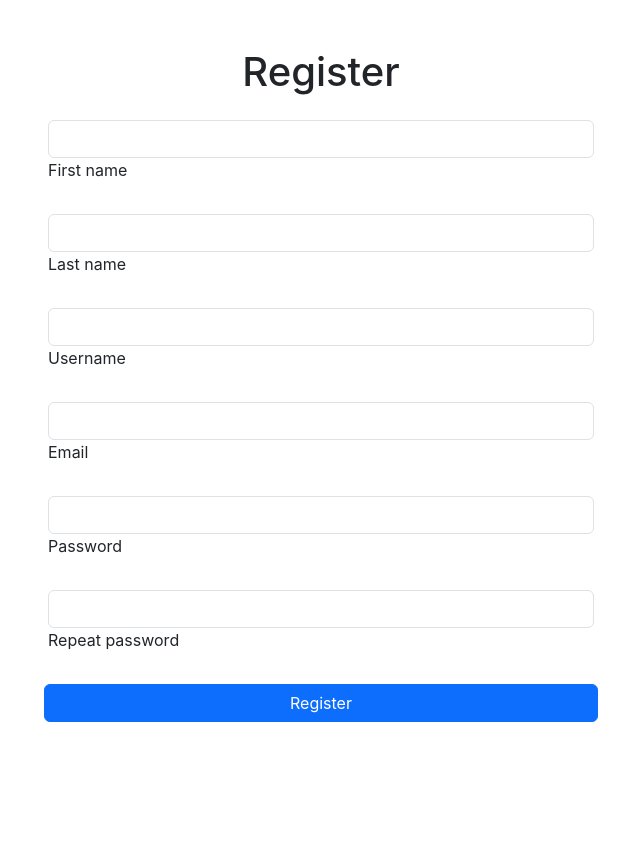
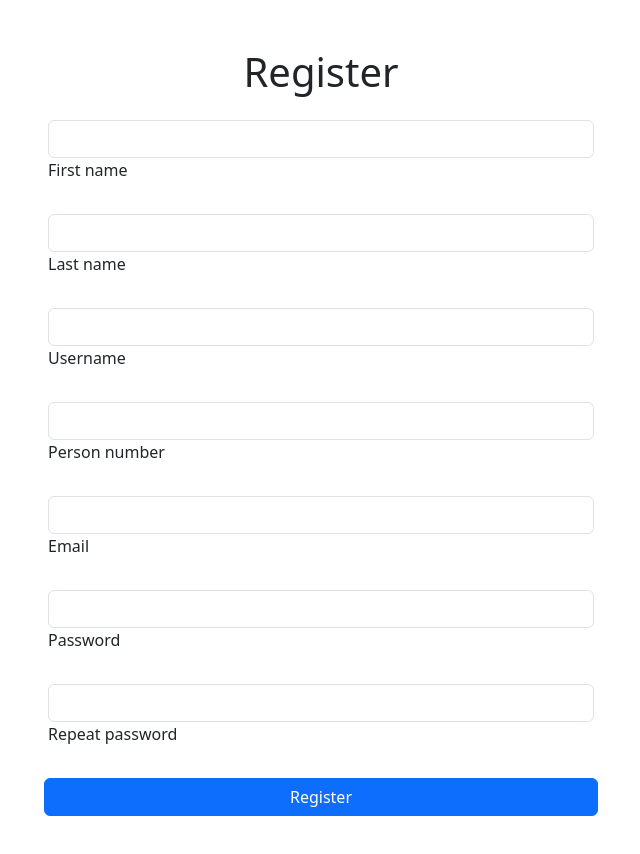
Before and after one commit to adrian-jonsson-sjoedin/IV1201-Project, a React (Create React App) app in the folder root/client/: page /register in a window 1280 px wide. Shown: the top 854 px of the page, without its empty margins (319-959 px from the left). Before the commit the page ends 800 px from the top, so only its background shows below. Built offline with nearby package versions, Linux system fonts and the light colour scheme.

Commit message:
registration success

```diff
--- a/root/client/src/index.css
+++ b/root/client/src/index.css
@@ -1,11 +1,4 @@
-body {
-  margin: 0;
-  font-family: -apple-system, BlinkMacSystemFont, 'Segoe UI', 'Roboto', 'Oxygen',
-    'Ubuntu', 'Cantarell', 'Fira Sans', 'Droid Sans', 'Helvetica Neue',
-    sans-serif;
-  -webkit-font-smoothing: antialiased;
-  -moz-osx-font-smoothing: grayscale;
-}
+
 
 .App {
   text-align: center;
--- a/root/client/src/presenter/home.js
+++ b/root/client/src/presenter/home.js
@@ -1,6 +1,6 @@
 import { useEffect, useState } from "react";
 import { useNavigate } from "react-router-dom";
-import { HomeView } from "../view/homeView";
+import { HomeView } from "../view/applicantHomeView";
 
 
 /**
--- a/root/client/src/presenter/login.js
+++ b/root/client/src/presenter/login.js
@@ -18,6 +18,9 @@ export default function Login(props) {
             console.log("test")
             navigate("/")
         }
+        else {
+            setLoginInfo("Login unsuccessful");
+        }
     }
 
     return (
--- a/root/client/src/presenter/register.js
+++ b/root/client/src/presenter/register.js
@@ -1,12 +1,13 @@
 import { useState } from "react";
 import { useNavigate } from "react-router-dom";
+import RegisterSuccessView from "../view/registerSuccess";
 import RegisterView from "../view/registerView";
 
 /**
  * Presenter for registring a new user
  */
 export default function Register() {
-    const [registerInfo, setRegisterInfo] = useState();
+    const [registerInfo, setRegisterInfo] = useState("");
     const navigate = useNavigate();
 
     function registerRequest(formEvent){
@@ -25,7 +26,7 @@ export default function Register() {
         .then(res => {
 
             if(res.register === "OK"){
-                navigate("/login");
+                setRegisterInfo("OK");
             }
             else {
                 setRegisterInfo("Register unsuccessful")
@@ -33,8 +34,8 @@ export default function Register() {
         })
     }
 
-    return (
-        <RegisterView submitRegisterForm={registerRequest} registerInfo={registerInfo}/>
-    );
-
+    if(registerInfo === "OK"){
+        return (<RegisterSuccessView  />);
+    }
+    return (<RegisterView submitRegisterForm={registerRequest} registerInfo={registerInfo}/>);
 }
--- /dev/null
+++ b/root/client/src/view/registerSuccess.js
@@ -0,0 +1,24 @@
+import { Link } from "react-router-dom";
+
+/**
+ * View that informs the user that the registartion was successful
+ * and links them to the login page.
+ */
+export default function RegisterSuccessView(){
+
+    return (
+        <div className="container" >
+            <div className="row justify-content-center my-5 ">
+                <div className="col-lg-6">
+
+                <h1 className="text-center mb-4">Register successful!</h1>
+
+                <div className="text-center text-success">
+                    <p>You can now go to the <Link to="/login">login page</Link> to <Link to="/login">login</Link></p>
+                </div>
+
+                </div>
+            </div>
+        </div>
+    );
+}
--- a/root/client/src/view/registerView.js
+++ b/root/client/src/view/registerView.js
@@ -8,7 +8,7 @@ export default function RegisterView(props) {
     return (
         <div className="container">
         <div className="row justify-content-center my-5">
-        <div className="col-6">
+        <div className="col-lg-6">
         <h1 className="text-center mb-4">Register</h1>
         <form onSubmit={ (e) => {e.preventDefault(); props.submitRegisterForm(e)}}>
         <div className="form-outline mb-4">
@@ -24,6 +24,11 @@ export default function RegisterView(props) {
         <div className="form-outline mb-4">
             <input type="text" id="userName" className="form-control" required/>
             <label className="form-label" htmlFor="userName">Username</label>
+        </div>
+
+        <div className="form-outline mb-4">
+            <input type="text" id="prn" className="form-control" pattern="[0-9]{8}-[0-9]{4}" title="YYYYMMDD-XXXX" required/>
+            <label className="form-label" htmlFor="prn">Person number</label>
         </div>
 
         <div className="form-outline mb-4">
@@ -43,9 +48,6 @@ export default function RegisterView(props) {
             <label className="form-label" htmlFor="repeatPassword">Repeat password</label>
         </div>
 
-        <div className="text-center text-danger">
-            <p>{props.registerInfo}</p>
-        </div>
 
         <div className="row px-2">
             <button type="submit" className="btn btn-primary btn-block mb-4">Register</button>
```
Also changed, not shown: root/client/src/view/applicantHomeView.js (renamed from root/client/src/view/homeView.js).
